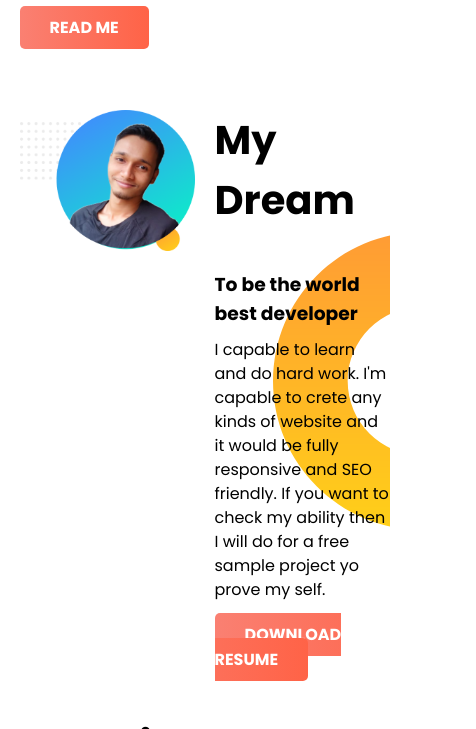
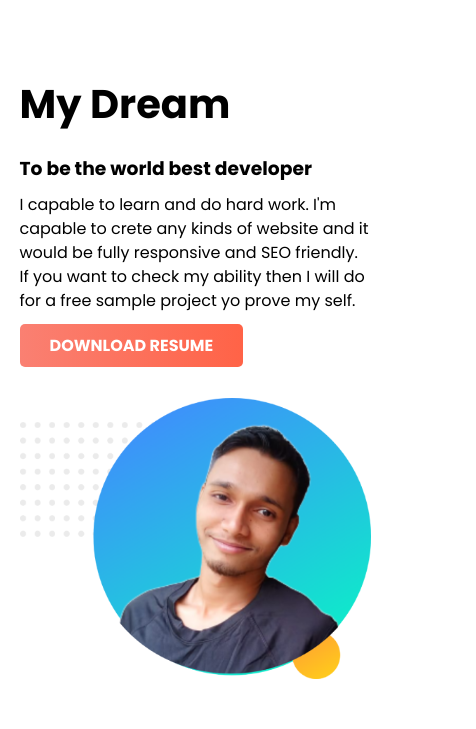
Before and after one commit to Rajebulalam/A-simple-web-design, a plain HTML site: page index.html in a window 390 px wide. Shown: the part 838-1567 px from the top of the page, 476 px wide, since content can reach past the window. Drawn offline with Linux system fonts and the light colour scheme.

Commit message:
created responsive

```diff
--- a/index.html
+++ b/index.html
@@ -15,6 +15,7 @@
 
     <title>Rajebul Alam Khokan</title>
     <link rel="stylesheet" href="style.css">
+    <link rel="stylesheet" href="responsive.css">
 </head>
 <body>
 
@@ -39,10 +40,10 @@
     <!-- Start Dream Part -->
 
     <section id="dream-area" class="flexible-area">
-        <div class="child-half">
+        <div class="child-half change-order-1">
             <img src="images/khokan-banner.png" alt="dream-img" class="personal-img">
         </div>
-        <div class="child-half">
+        <div class="child-half change-order-2">
             <h2>My Dream</h1>
             <h3>To be the world best developer</h3>
             <p>I capable to learn and do hard work. I'm capable to crete any kinds of website and it would be fully responsive and SEO friendly. If you want to check my ability then I will do for a free sample project yo prove my self.</p>
--- /dev/null
+++ b/responsive.css
@@ -0,0 +1,45 @@
+/*		Tablet Layout: 768px   */
+
+@media only screen and (min-width: 200px) and (max-width: 991px) {
+
+    .flexible-area {
+        display: flex;
+        flex-direction: column;
+        align-items: center;
+    }
+    #dream-area .child-half:last-child{
+        padding: 20px 5%;
+    }
+    .change-order-1{
+        order: 2;
+    }
+    .change-order-2{
+        order: 1;
+    }
+
+    #experience-area .inner-experience .child-experience:last-child {
+        margin-left: 5%;
+    }
+
+}
+
+
+
+/*		Mobile Layout: 320px     */
+
+@media only screen and (max-width: 767px) {
+
+	#dream-area {
+        background: none;
+    }
+    .child-half {
+        margin: 0 0 20px;
+    }
+    #dream-area .child-half:last-child {
+        padding: 0 5%;
+    }
+    #dream-area h2 {
+        padding: 0 0 20px;
+    }
+
+}
```
